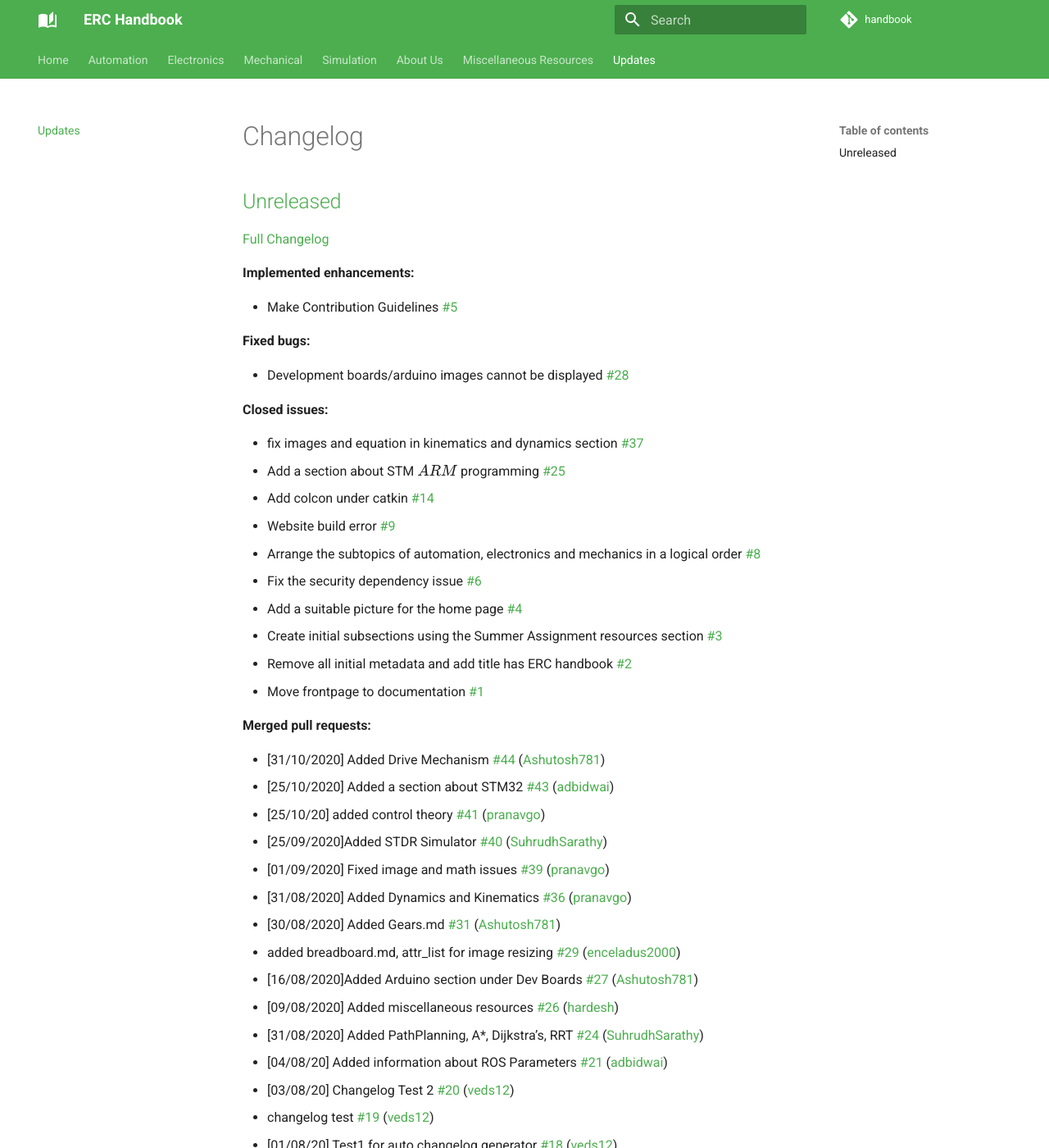
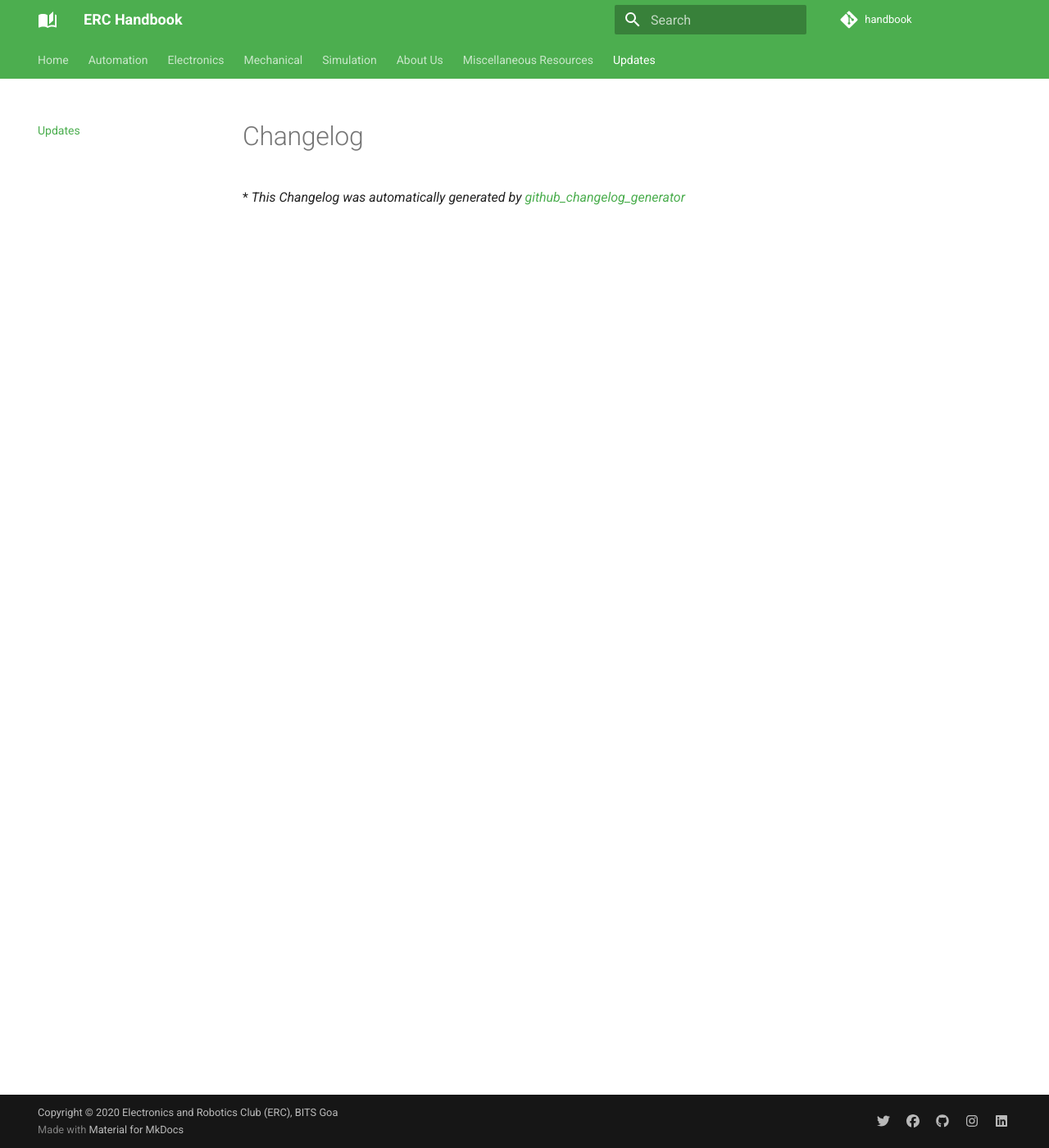
Before and after one commit to ERC-BPGC/handbook, an MkDocs documentation site: the page built from docs/CHANGELOG.md, in a window 1280 px wide and 1400 px high. Shown: the whole window at 82% size. Built offline with MkDocs 1.6.1 and Material for MkDocs 9.7.7, drawn with Linux system fonts in a browser that asks for light colours; comment, search, counter and statistics services are not loaded; some of the changed text lies outside the part shown.

Commit message:
Updated CHANGELOG.md

```diff
--- a/docs/CHANGELOG.md
+++ b/docs/CHANGELOG.md
@@ -1,49 +1,4 @@
 # Changelog
-
-## [Unreleased](https://github.com/ERC-BPGC/handbook/tree/HEAD)
-
-[Full Changelog](https://github.com/ERC-BPGC/handbook/compare/ef9957bc9c7386b7735728f7016ccb5eb2a81e79...HEAD)
-
-**Implemented enhancements:**
-
-- Make Contribution Guidelines [\#5](https://github.com/ERC-BPGC/handbook/issues/5)
-
-**Fixed bugs:**
-
-- Development boards/arduino images cannot be displayed [\#28](https://github.com/ERC-BPGC/handbook/issues/28)
-
-**Closed issues:**
-
-- fix images and equation in kinematics and dynamics section [\#37](https://github.com/ERC-BPGC/handbook/issues/37)
-- Add a section about STM \(ARM\) programming [\#25](https://github.com/ERC-BPGC/handbook/issues/25)
-- Add colcon under catkin [\#14](https://github.com/ERC-BPGC/handbook/issues/14)
-- Website build error [\#9](https://github.com/ERC-BPGC/handbook/issues/9)
-- Arrange the subtopics of automation, electronics and mechanics in a logical order [\#8](https://github.com/ERC-BPGC/handbook/issues/8)
-- Fix the security dependency issue [\#6](https://github.com/ERC-BPGC/handbook/issues/6)
-- Add a suitable picture for the home page [\#4](https://github.com/ERC-BPGC/handbook/issues/4)
-- Create initial subsections using the Summer Assignment resources section [\#3](https://github.com/ERC-BPGC/handbook/issues/3)
-- Remove all initial metadata and add title has ERC handbook [\#2](https://github.com/ERC-BPGC/handbook/issues/2)
-- Move frontpage to documentation [\#1](https://github.com/ERC-BPGC/handbook/issues/1)
-
-**Merged pull requests:**
-
-- \[31/10/2020\] Added Drive Mechanism [\#44](https://github.com/ERC-BPGC/handbook/pull/44) ([Ashutosh781](https://github.com/Ashutosh781))
-- \[25/10/2020\] Added a section about STM32  [\#43](https://github.com/ERC-BPGC/handbook/pull/43) ([adbidwai](https://github.com/adbidwai))
-- \[25/10/20\] added control theory [\#41](https://github.com/ERC-BPGC/handbook/pull/41) ([pranavgo](https://github.com/pranavgo))
-- \[25/09/2020\]Added STDR Simulator [\#40](https://github.com/ERC-BPGC/handbook/pull/40) ([SuhrudhSarathy](https://github.com/SuhrudhSarathy))
-- \[01/09/2020\] Fixed image and math issues [\#39](https://github.com/ERC-BPGC/handbook/pull/39) ([pranavgo](https://github.com/pranavgo))
-- \[31/08/2020\] Added Dynamics and Kinematics [\#36](https://github.com/ERC-BPGC/handbook/pull/36) ([pranavgo](https://github.com/pranavgo))
-- \[30/08/2020\] Added Gears.md [\#31](https://github.com/ERC-BPGC/handbook/pull/31) ([Ashutosh781](https://github.com/Ashutosh781))
-- added breadboard.md, attr\_list for image resizing [\#29](https://github.com/ERC-BPGC/handbook/pull/29) ([enceladus2000](https://github.com/enceladus2000))
-- \[16/08/2020\]Added Arduino section under Dev Boards [\#27](https://github.com/ERC-BPGC/handbook/pull/27) ([Ashutosh781](https://github.com/Ashutosh781))
-- \[09/08/2020\] Added miscellaneous resources [\#26](https://github.com/ERC-BPGC/handbook/pull/26) ([hardesh](https://github.com/hardesh))
-- \[31/08/2020\] Added PathPlanning, A\*, Dijkstra's, RRT [\#24](https://github.com/ERC-BPGC/handbook/pull/24) ([SuhrudhSarathy](https://github.com/SuhrudhSarathy))
-- \[04/08/20\] Added information about ROS Parameters [\#21](https://github.com/ERC-BPGC/handbook/pull/21) ([adbidwai](https://github.com/adbidwai))
-- \[03/08/20\] Changelog Test 2 [\#20](https://github.com/ERC-BPGC/handbook/pull/20) ([veds12](https://github.com/veds12))
-- changelog test [\#19](https://github.com/ERC-BPGC/handbook/pull/19) ([veds12](https://github.com/veds12))
-- \[01/08/20\] Test1 for auto changelog generator [\#18](https://github.com/ERC-BPGC/handbook/pull/18) ([veds12](https://github.com/veds12))
-- \[01/08/20\] Added information about colcon in GETTING STARTED WITH ROS [\#17](https://github.com/ERC-BPGC/handbook/pull/17) ([veds12](https://github.com/veds12))
-- Update mkdocs.yml [\#12](https://github.com/ERC-BPGC/handbook/pull/12) ([Ashutosh781](https://github.com/Ashutosh781))
 
 
 
```
